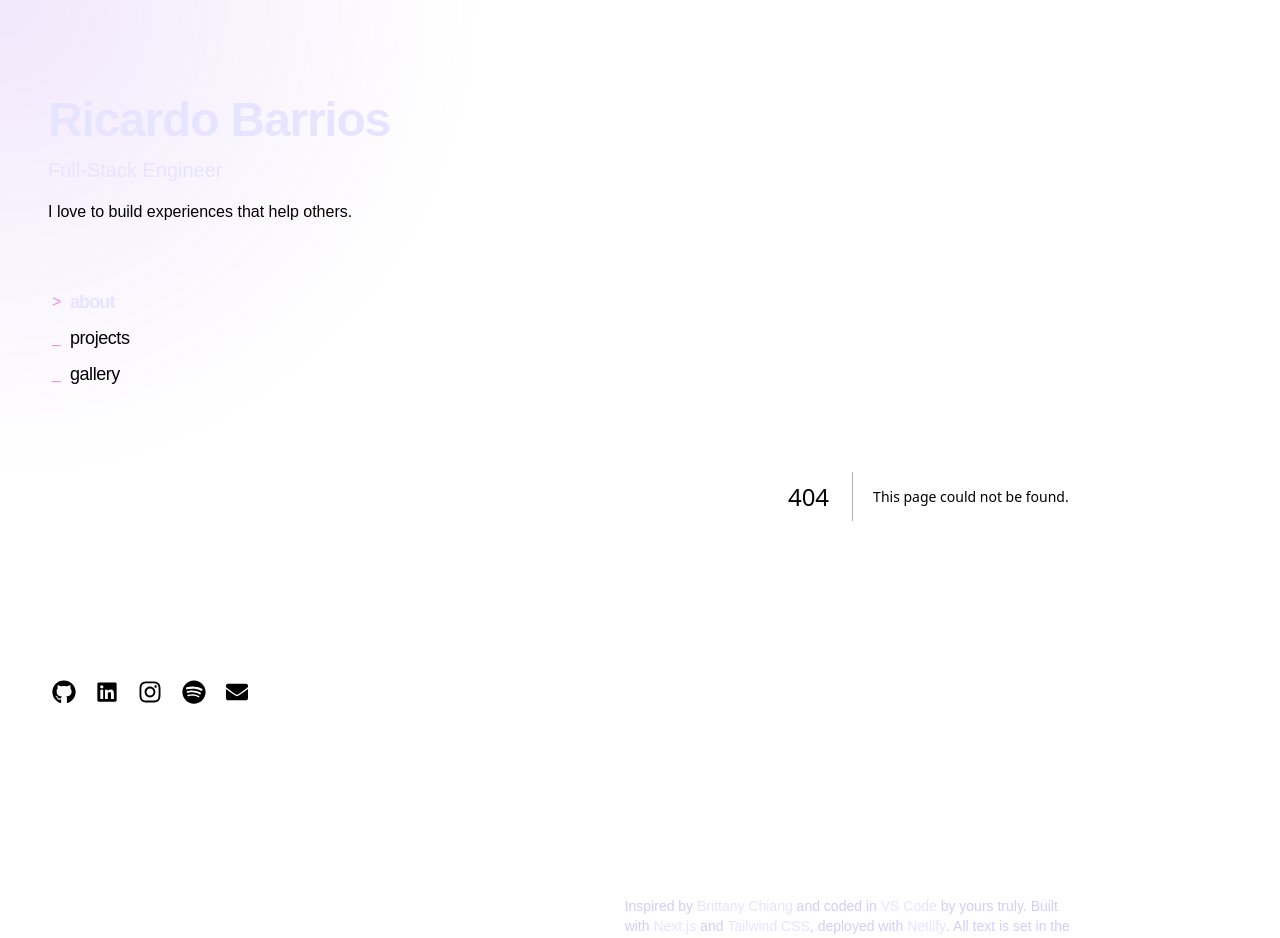
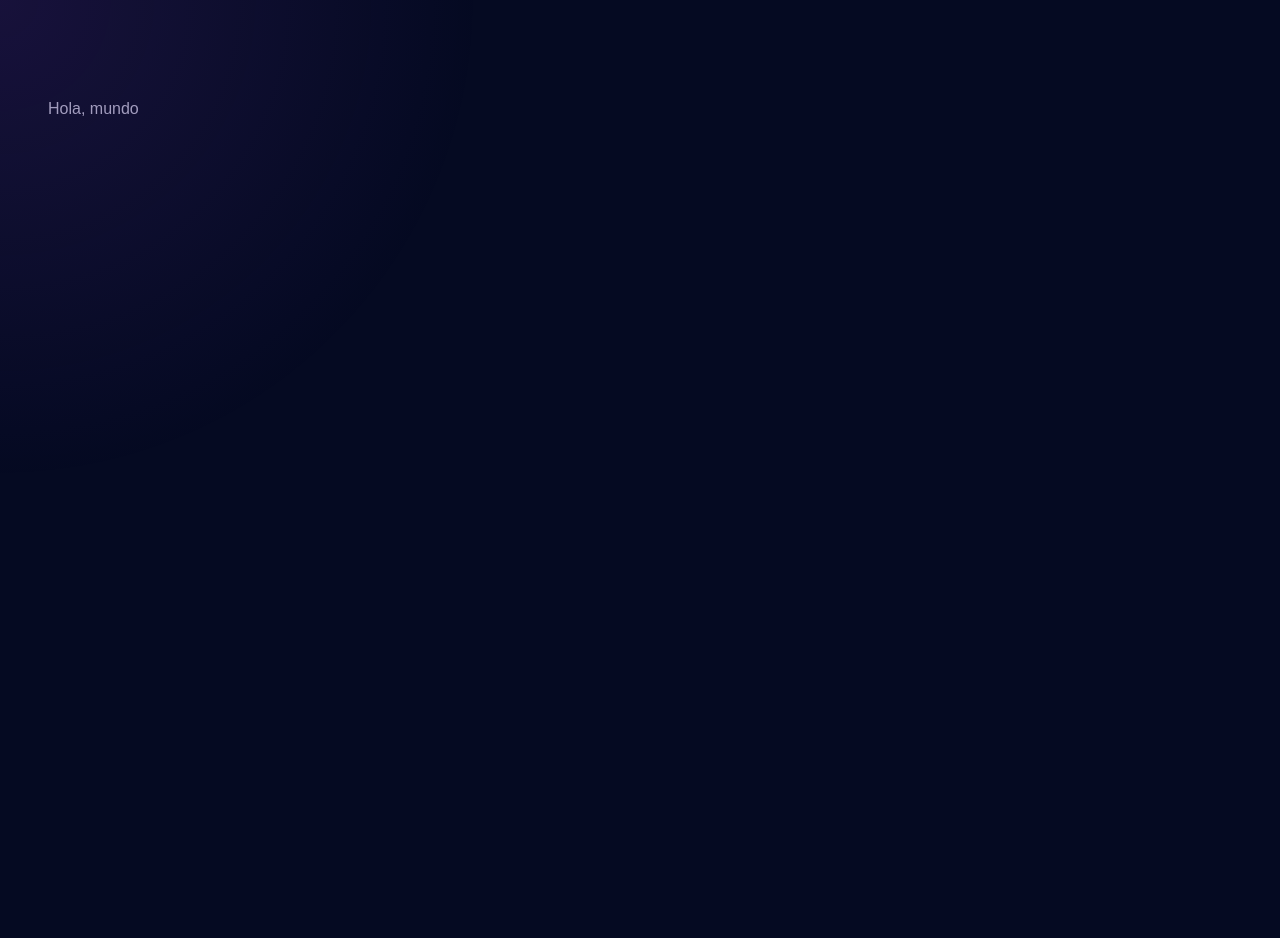
Before and after one commit to dejesusbg/resume, a Next.js app: page /archive in a window 1280 px wide. Before the commit this address had no page. Shown: the top 938 px of the page. After the commit the page ends 800 px from the top, so only its background shows below. Built offline with nearby package versions, Linux system fonts and the light colour scheme; a web font is replaced by a local one.

Commit message:
feat: restructure layout components and enhance styling with new data integration

```diff
--- /dev/null
+++ b/src/app/archive/page.tsx
@@ -0,0 +1,3 @@
+export default function Archive() {
+  return <main className="lg:py-24 pt-24 lg:w-[52%]">Hola, mundo</main>;
+}
--- a/src/app/globals.css
+++ b/src/app/globals.css
@@ -69,4 +69,9 @@
   #song > a:hover {
     @apply !text-teal-400 cursor-[url('/album_art.png'),_auto];
   }
+
+  h1,
+  h2 {
+    @apply text-frost;
+  }
 }
--- a/src/app/layout.tsx
+++ b/src/app/layout.tsx
@@ -1,8 +1,6 @@
 import type { Metadata } from "next";
 import localFont from "next/font/local";
 import "./globals.css";
-import Header from "@/components/layout/Header";
-import Footer from "@/components/layout/Footer";
 import Background from "@/components/ui/Background";
 
 const inter = localFont({ src: "../fonts/InterVariable.ttf" });
@@ -32,11 +30,7 @@ export default function RootLayout({
     <html lang="en">
       <body className={`${inter.className} antialiased`}>
         <Background />
-        <Header />
-        <main className="lg:w-[52%] lg:py-24 pt-24 ">
-          {children}
-          <Footer />
-        </main>
+        {children}
       </body>
     </html>
   );
--- a/src/app/page.tsx
+++ b/src/app/page.tsx
@@ -1,11 +1,18 @@
+import Footer from "@/components/layout/Footer";
+import Header from "@/components/layout/Header";
 import About from "@/components/sections/About";
 import Projects from "@/components/sections/Projects";
+import Background from "@/components/ui/Background";
 
 export default function Home() {
   return (
     <>
-      <About />
-      <Projects />
+      <Header />
+      <main className="lg:py-24 pt-24 lg:w-[52%]">
+        <About />
+        <Projects />
+        <Footer />
+      </main>
     </>
   );
 }
--- a/src/components/layout/Footer.tsx
+++ b/src/components/layout/Footer.tsx
@@ -1,8 +1,6 @@
+"use client"
 import MarkdownRaw from "@/components/ui/MarkdownRaw";
-
-const FOOTER_CREDITS = `
-Inspired by [Brittany Chiang](https://v4.brittanychiang.com/) and coded in [VS Code](https://code.visualstudio.com/) by yours truly. Built with [Next.js](https://nextjs.org/) and [Tailwind CSS](https://tailwindcss.com/), deployed with [Netlify](https://www.netlify.com/). All text is set in the [Inter](https://rsms.me/inter/) typeface.
-`;
+import { credits } from "@/data/Footer";
 
 const Footer = () => {
   return (
@@ -10,7 +8,7 @@ const Footer = () => {
       <MarkdownRaw
         classNames={{ a: "font-medium text-frost hocus:text-lovie" }}
       >
-        {FOOTER_CREDITS}
+        {credits}
       </MarkdownRaw>
     </footer>
   );
--- a/src/components/layout/Header.tsx
+++ b/src/components/layout/Header.tsx
@@ -1,23 +1,21 @@
 "use client";
 import { useState } from "react";
+import Link from "next/link";
+import clsx from "clsx";
 import {
-  FaGithub,
-  FaLinkedin,
-  FaInstagram,
-  FaSpotify,
-  FaEnvelope,
-} from "react-icons/fa";
-import { IconType } from "react-icons";
-import clsx from "clsx";
+  NavigationItemProps,
+  navigationItems,
+  SocialLinkProps,
+  socialLinks,
+  info,
+} from "@/data/Header";
 
-interface NavItemProps {
-  item: string;
-  isActive?: boolean;
-  onClick?: () => void;
-}
-
-const NavItem = ({ item, isActive = false, onClick }: NavItemProps) => (
-  <a
+const NavigationItem = ({
+  item,
+  isActive = false,
+  onClick,
+}: NavigationItemProps) => (
+  <Link
     href={`#${item}`}
     className="flex items-center group w-min px-1"
     onClick={onClick}
@@ -33,14 +31,8 @@ const NavItem = ({ item, isActive = false, onClick }: NavItemProps) => (
     >
       {item}
     </span>
-  </a>
+  </Link>
 );
-
-interface SocialLinkProps {
-  icon: IconType;
-  link: string;
-  size: number;
-}
 
 const SocialLink = ({ icon: Icon, link, size }: SocialLinkProps) => (
   <a
@@ -56,12 +48,10 @@ const SocialLink = ({ icon: Icon, link, size }: SocialLinkProps) => (
 const Navigation = () => {
   const [activeItem, setActiveItem] = useState("about");
 
-  const navItems = ["about", "projects", "gallery"];
-
   return (
     <nav className="mt-16 hidden lg:block space-y-2">
-      {navItems.map((name) => (
-        <NavItem
+      {navigationItems.map((name) => (
+        <NavigationItem
           key={name}
           item={name}
           isActive={activeItem === name}
@@ -71,15 +61,8 @@ const Navigation = () => {
     </nav>
   );
 };
+
 const SocialLinks = () => {
-  const socialLinks = [
-    { icon: FaGithub, link: "#gh", size: 24 },
-    { icon: FaLinkedin, link: "#li", size: 22 },
-    { icon: FaInstagram, link: "#ig", size: 24 },
-    { icon: FaSpotify, link: "#sp", size: 24 },
-    { icon: FaEnvelope, link: "#em", size: 22 },
-  ];
-
   return (
     <div className="px-1 flex space-x-5 mt-8 items-center">
       {socialLinks.map((link) => (
@@ -89,23 +72,17 @@ const SocialLinks = () => {
   );
 };
 
-const Header: React.FC = () => {
+const Header = () => {
   return (
     <header className="flex flex-col justify-between lg:top-0 w-full lg:w-[48%] lg:max-h-screen lg:sticky lg:py-24">
       <div>
-        <h1 className="text-4xl font-bold text-frost tracking-tight sm:text-5xl">
-          Ricardo Barrios
+        <h1 className="text-4xl font-bold tracking-tight sm:text-5xl">
+          <a href="https://dejesusbg.netlify.app">{info.name}</a>
         </h1>
-        <h2 className="mt-3 text-lg sm:text-xl text-frost font-normal">
-          Full-Stack Engineer
-        </h2>
-        <p className="leading-normal mt-4 max-w-xs">
-          I love to build experiences that help others.
-        </p>
-
+        <h2 className="mt-3 text-lg sm:text-xl font-normal">{info.title}</h2>
+        <p className="leading-normal mt-4 max-w-xs">{info.description}</p>
         <Navigation />
       </div>
-
       <div>
         <SocialLinks />
       </div>
--- a/src/components/sections/About.tsx
+++ b/src/components/sections/About.tsx
@@ -1,15 +1,6 @@
 import Section from "@/components/ui/Section";
 import MarkdownRaw from "@/components/ui/MarkdownRaw";
-
-const ABOUT_ME_TEXT = `
-  I'm a full-stack developer passionate about building scalable, high-performance applications that seamlessly integrate frontend and backend technologies. I thrive at the intersection of software engineering and user experience, ensuring every project I work on is both functional and well-crafted.
-
-  Currently, I'm studying Systems Engineering at [Universidad del Magdalena](https://www.unimagdalena.edu.co/) while gaining hands-on experience through freelance projects. I've developed solutions ranging from [corporate websites](https://rdingnova.com.co/) to AI-powered classification models, always prioritizing clean architecture, maintainability, and user-centric design.
-
-  Throughout my journey, I've worked with technologies like React, Next.js, Django, and Spring Boot, crafting digital experiences that enhance business operations and user engagement. Whether it's optimizing an [AI model for mango classification](https://www.kaggle.com/datasets/adrinbd/unripe-ripe-rotten-mango) or developing an [offline-first habit-tracking app](https://auraby.netlify.app/), I'm always driven by the challenge of creating impactful solutions.
-
-  In my spare time, I'm usually listening to <span id="song">[The Marías](https://open.spotify.com/track/3siwsiaEoU4Kuuc9WKMUy5)</span>, exercising, or exploring emerging tech to refine my coding skills and plan my next software project.
-  `;
+import { bio } from "@/data/About";
 
 const About = () => {
   return (
@@ -22,7 +13,7 @@ const About = () => {
       <MarkdownRaw
         classNames={{ p: "mb-4", a: "font-medium text-frost hocus:text-lovie" }}
       >
-        {ABOUT_ME_TEXT}
+        {bio}
       </MarkdownRaw>
     </Section>
   );
--- a/src/components/ui/MarkdownRaw.tsx
+++ b/src/components/ui/MarkdownRaw.tsx
@@ -12,7 +12,14 @@ const MarkdownRaw = ({ children, classNames }: MarkdownProps) => {
       rehypePlugins={[rehypeRaw]}
       components={{
         p: ({ node, ...props }) => <p className={classNames?.p} {...props} />,
-        a: ({ node, ...props }) => <a className={classNames?.a} {...props} />,
+        a: ({ node, ...props }) => (
+          <a
+            className={classNames?.a}
+            target="_blank"
+            rel="noopener noreferrer"
+            {...props}
+          />
+        ),
       }}
     >
       {children}
--- /dev/null
+++ b/src/data/About.tsx
@@ -0,0 +1,9 @@
+export const bio = `
+  I'm a full-stack developer passionate about building scalable, high-performance applications that seamlessly integrate frontend and backend technologies. I thrive at the intersection of software engineering and user experience, ensuring every project I work on is both functional and well-crafted.
+
+  Currently, I'm studying Systems Engineering at [Universidad del Magdalena](https://www.unimagdalena.edu.co/) while gaining hands-on experience through freelance projects. I've developed solutions ranging from [corporate websites](https://rdingnova.com.co/) to AI-powered classification models, always prioritizing clean architecture, maintainability, and user-centric design.
+
+  Throughout my journey, I've worked with technologies like React, Next.js, Django, and Spring Boot, crafting digital experiences that enhance business operations and user engagement. Whether it's optimizing an [AI model for mango classification](https://www.kaggle.com/datasets/adrinbd/unripe-ripe-rotten-mango) or developing an [offline-first habit-tracking app](https://auraby.netlify.app/), I'm always driven by the challenge of creating impactful solutions.
+
+  In my spare time, I'm usually listening to <span id="song">[The Marías](https://open.spotify.com/track/3siwsiaEoU4Kuuc9WKMUy5)</span>, exercising, or exploring emerging tech to refine my coding skills and plan my next [software project](/resume.pdf).
+  `;
--- /dev/null
+++ b/src/data/Footer.tsx
@@ -0,0 +1,3 @@
+export const credits = `
+Inspired by [Brittany Chiang](https://v4.brittanychiang.com/) and coded in [VS Code](https://code.visualstudio.com/) by yours truly. Built with [Next.js](https://nextjs.org/) and [Tailwind CSS](https://tailwindcss.com/), deployed with [Netlify](https://www.netlify.com/). All text is set in the [Inter](https://rsms.me/inter/) typeface.
+`;
--- /dev/null
+++ b/src/data/Header.tsx
@@ -0,0 +1,35 @@
+import { IconType } from "react-icons";
+import {
+  FaEnvelope,
+  FaGithub,
+  FaInstagram,
+  FaLinkedin,
+  FaSpotify,
+} from "react-icons/fa";
+
+export interface NavigationItemProps {
+  item: string;
+  isActive?: boolean;
+  onClick?: () => void;
+}
+export interface SocialLinkProps {
+  icon: IconType;
+  link: string;
+  size: number;
+}
+
+export const navigationItems = ["about", "projects", "gallery"];
+
+export const socialLinks = [
+  { icon: FaGithub, link: "https://github.com/dejesusbg", size: 24 },
+  { icon: FaLinkedin, link: "https://linkedin.com/in/dejesusbg", size: 22 },
+  { icon: FaInstagram, link: "#instagram", size: 24 },
+  { icon: FaSpotify, link: "#spotify", size: 24 },
+  { icon: FaEnvelope, link: "#email", size: 22 },
+];
+
+export const info = {
+  name: "Ricardo Barrios",
+  title: "Full-Stack Engineer",
+  description: "I love to build experiences that help others.",
+};
```
